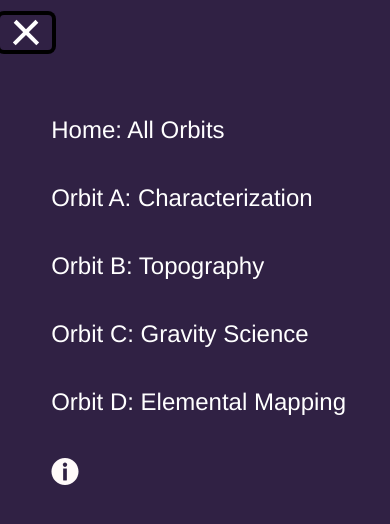
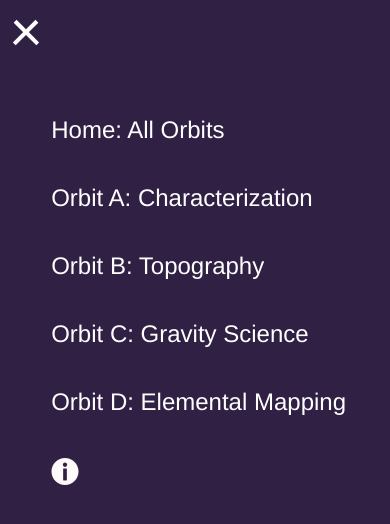
Before and after one commit to MissionToPsyche-Iridium/iridium_18f_ar_xr-psb, a plain HTML site: page index.html in a window 390 px wide. Both pictures are taken after a click on the button "Toggle navigation". Drawn offline with nearby package versions, Linux system fonts and the light colour scheme; grey boxes are pictures that could not be loaded.

Commit message:
remove boarder from hamburger menu

```diff
--- a/style.css
+++ b/style.css
@@ -68,14 +68,23 @@ nav{
 
 /* Ensure hamburger menu is always visible */
 .navbar-toggler {
-
     position: fixed;
     background: transparent;
     border: none;
+    outline: none;
+    box-shadow: none;
     cursor: pointer;
     padding: 0 px;
     margin:0;
     z-index:2; /*move forward so it can be seen over the menu*/
+}
+
+/* Removes boarder when clicked*/
+.navbar-toggler:focus,
+.navbar-toggler:active {
+    outline: none;
+    border: none;
+    box-shadow: none;
 }
 
 .navigation__links{
```
